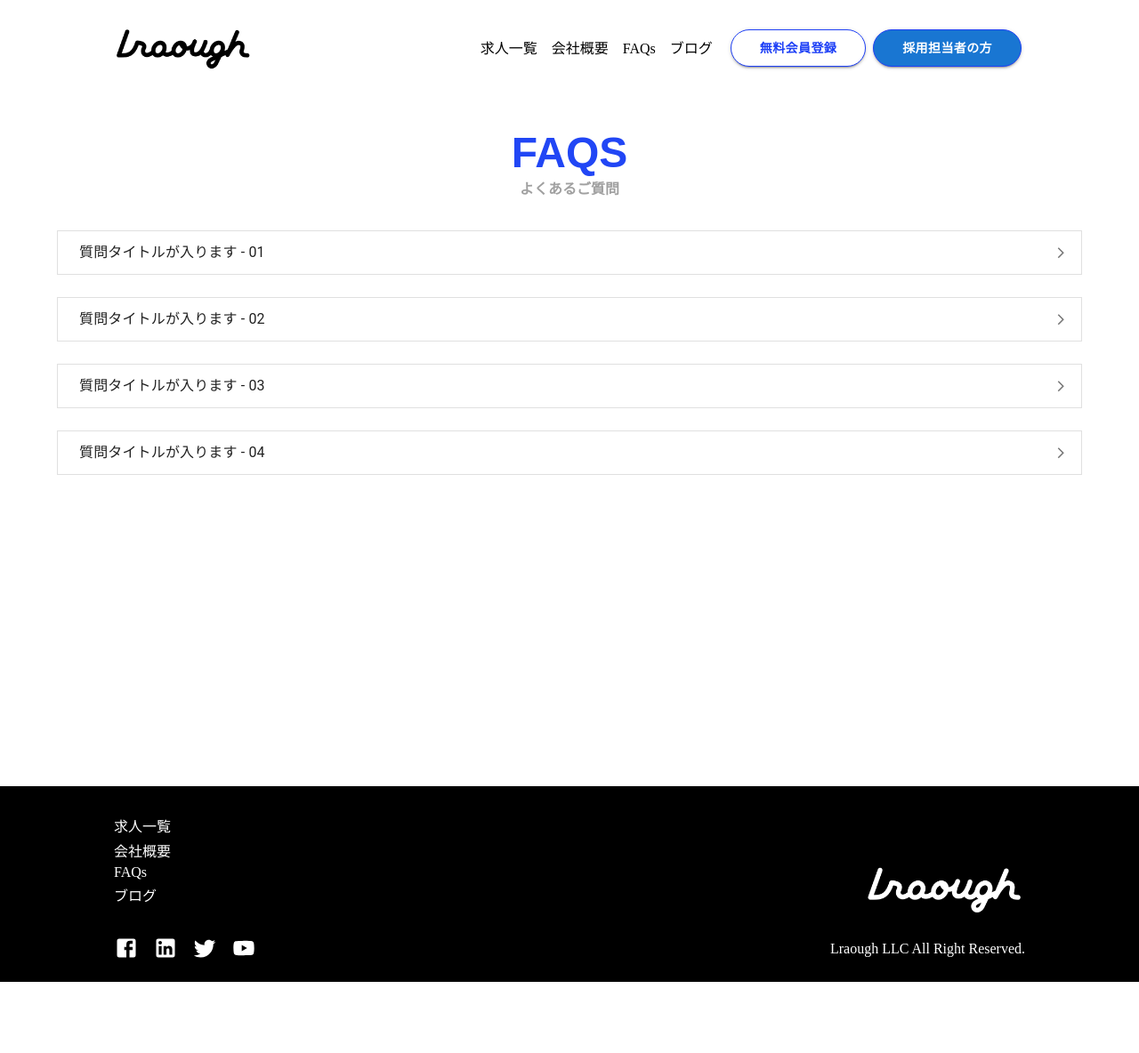
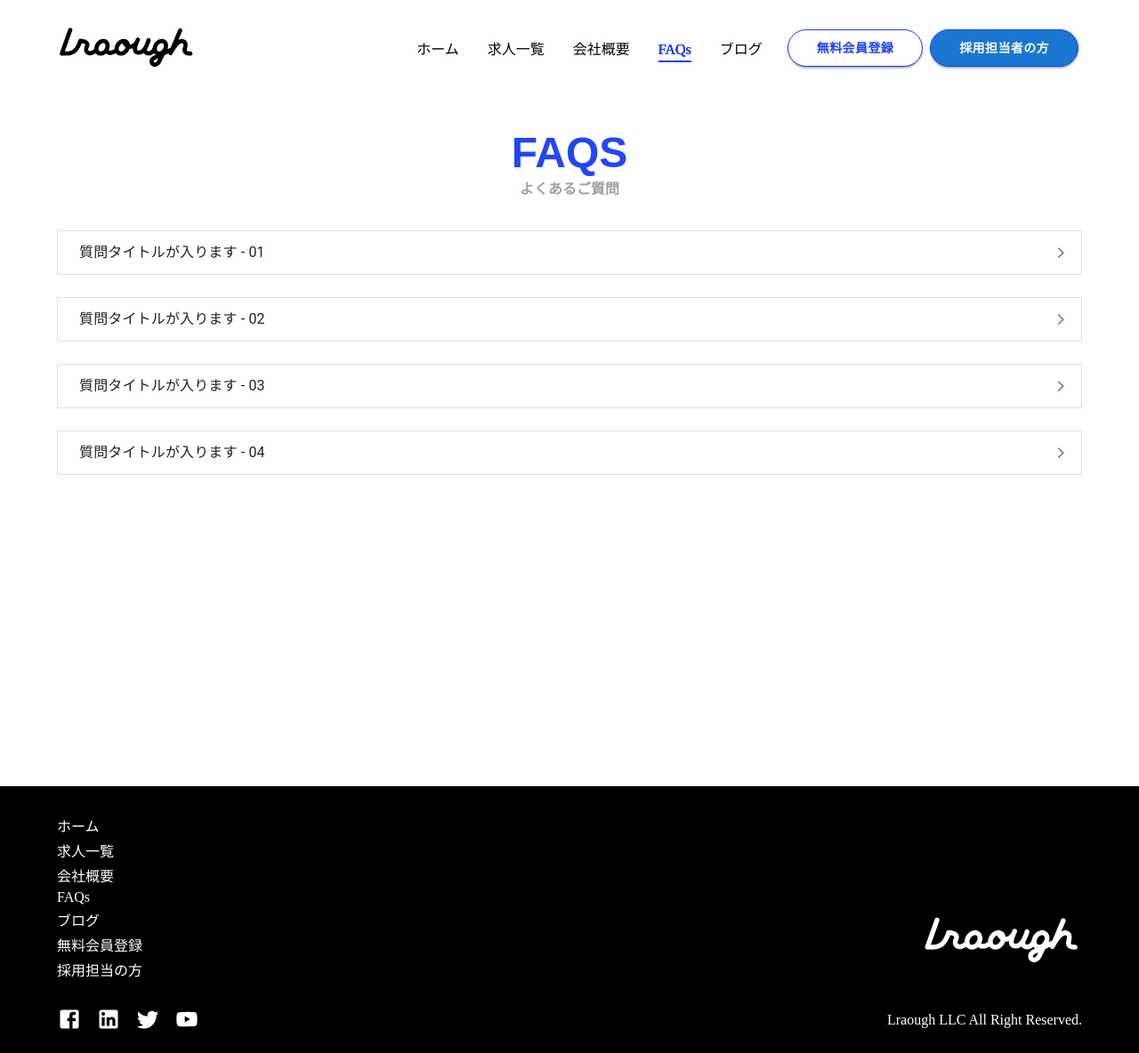
Before and after one commit to sh1mot4ku/GDS, a React (Create React App) app: page /faqs in a window 1280 px wide. Shown: the whole page at 89% size. Before the commit the page ends 1104 px from the top, so only its background shows below. Built offline with nearby package versions, Linux system fonts and the light colour scheme.

Commit message:
update change

```diff
--- a/src/components/FaqsPage/FaqsPage.js
+++ b/src/components/FaqsPage/FaqsPage.js
@@ -1,41 +1,41 @@
-import { React, useState } from 'react';
-import './FaqsPage.scss';
-import Faq from './Faq';
+import { React, useState } from "react";
+import "./FaqsPage.scss";
+import Faq from "./Faq";
 
 const FaqsPage = () => {
   const [question] = useState([
     {
-      'id': 1,
-      'title': '質問タイトルが入ります - 01',
-      'content': `人が一般的には進まない道を歩むことを「けもの道を行く」と表現します。未開の地を目指した先人が創り上げた道により、その場は大きく発展していきます。
-      Tech業界でのチャレンジとは「現代のけもの道」です。今までの常識を見直し　より便利なものを世に届ける。そんな現場で活躍する人達と切磋琢磨しながらここアメリカまでやってきました。`
-      },
-    {
-      'id': 2,
-      'title': '質問タイトルが入ります - 02',
-      'content': `人が一般的には進まない道を歩むことを「けもの道を行く」と表現します。未開の地を目指した先人が創り上げた道により、その場は大きく発展していきます。
-      Tech業界でのチャレンジとは「現代のけもの道」です。今までの常識を見直し　より便利なものを世に届ける。そんな現場で活躍する人達と切磋琢磨しながらここアメリカまでやってきました。`
+      id: 1,
+      title: "質問タイトルが入ります - 01",
+      content: `人が一般的には進まない道を歩むことを「けもの道を行く」と表現します。未開の地を目指した先人が創り上げた道により、その場は大きく発展していきます。
+      Tech業界でのチャレンジとは「現代のけもの道」です。今までの常識を見直し　より便利なものを世に届ける。そんな現場で活躍する人達と切磋琢磨しながらここアメリカまでやってきました。`,
     },
     {
-      'id': 3,
-      'title': '質問タイトルが入ります - 03',
-      'content': `人が一般的には進まない道を歩むことを「けもの道を行く」と表現します。未開の地を目指した先人が創り上げた道により、その場は大きく発展していきます。
-      Tech業界でのチャレンジとは「現代のけもの道」です。今までの常識を見直し　より便利なものを世に届ける。そんな現場で活躍する人達と切磋琢磨しながらここアメリカまでやってきました。`
+      id: 2,
+      title: "質問タイトルが入ります - 02",
+      content: `人が一般的には進まない道を歩むことを「けもの道を行く」と表現します。未開の地を目指した先人が創り上げた道により、その場は大きく発展していきます。
+      Tech業界でのチャレンジとは「現代のけもの道」です。今までの常識を見直し　より便利なものを世に届ける。そんな現場で活躍する人達と切磋琢磨しながらここアメリカまでやってきました。`,
     },
     {
-      'id': 4,
-      'title': '質問タイトルが入ります - 04',
-      'content': `人が一般的には進まない道を歩むことを「けもの道を行く」と表現します。未開の地を目指した先人が創り上げた道により、その場は大きく発展していきます。
-      Tech業界でのチャレンジとは「現代のけもの道」です。今までの常識を見直し　より便利なものを世に届ける。そんな現場で活躍する人達と切磋琢磨しながらここアメリカまでやってきました。`
+      id: 3,
+      title: "質問タイトルが入ります - 03",
+      content: `人が一般的には進まない道を歩むことを「けもの道を行く」と表現します。未開の地を目指した先人が創り上げた道により、その場は大きく発展していきます。
+      Tech業界でのチャレンジとは「現代のけもの道」です。今までの常識を見直し　より便利なものを世に届ける。そんな現場で活躍する人達と切磋琢磨しながらここアメリカまでやってきました。`,
     },
-  ])
+    {
+      id: 4,
+      title: "質問タイトルが入ります - 04",
+      content: `人が一般的には進まない道を歩むことを「けもの道を行く」と表現します。未開の地を目指した先人が創り上げた道により、その場は大きく発展していきます。
+      Tech業界でのチャレンジとは「現代のけもの道」です。今までの常識を見直し　より便利なものを世に届ける。そんな現場で活躍する人達と切磋琢磨しながらここアメリカまでやってきました。`,
+    },
+  ]);
   return (
-    <div className='main'>
-      <div className='title'>
+    <div className="main">
+      <div className="title">
         <h2>FAQS</h2>
         <p>よくあるご質問</p>
       </div>
-      <div className='contents'>
+      <div className="contents">
         <Faq />
         <Faq question={question[0]} />
         <Faq question={question[1]} />
@@ -43,7 +43,7 @@ const FaqsPage = () => {
         <Faq question={question[3]} />
       </div>
     </div>
-  )
-}
+  );
+};
 
 export default FaqsPage;
--- a/src/components/Footer/Footer.js
+++ b/src/components/Footer/Footer.js
@@ -1,5 +1,6 @@
 import React from "react";
 import "./Footer.scss";
+import { Link } from "react-router-dom";
 import FacebookIcon from "@mui/icons-material/Facebook";
 import LinkedInIcon from "@mui/icons-material/LinkedIn";
 import TwitterIcon from "@mui/icons-material/Twitter";
@@ -10,12 +11,29 @@ export const Footer = () => {
     <footer className="footer">
       <div className="footer-container">
         <div className="menu-sns-wrapper">
-          <ul className="menu">
-            <li className="menu-item">求人一覧</li>
-            <li className="menu-item">会社概要</li>
-            <li className="menu-item">FAQs</li>
-            <li className="menu-item">ブログ</li>
-          </ul>
+          <div className="menu">
+            <Link to="/" className="menu-item">
+              ホーム
+            </Link>
+            <Link to="/joblistings" className="menu-item">
+              求人一覧
+            </Link>
+            <Link to="/about" className="menu-item">
+              会社概要
+            </Link>
+            <Link to="/faqs" className="menu-item">
+              FAQs
+            </Link>
+            <Link to="/blog" className="menu-item">
+              ブログ
+            </Link>
+            <Link to="/" className="menu-item">
+              無料会員登録
+            </Link>
+            <Link to="/" className="menu-item">
+              採用担当の方
+            </Link>
+          </div>
           <div className="sns-wrapper">
             <FacebookIcon className="icon" />
             <LinkedInIcon className="icon" />
@@ -24,11 +42,13 @@ export const Footer = () => {
           </div>
         </div>
         <div className="logo-copyright-wrapper">
-          <img
-            className="company-logo-bk"
-            src="photos/lraoughLogoBk.png"
-            alt=""
-          />
+          <Link to="/" className="company-logo-bk-wrapper">
+            <img
+              className="company-logo-bk"
+              src="photos/lraoughLogoBk.png"
+              alt=""
+            />
+          </Link>
           <div className="copy-right">Lraough LLC All Right Reserved. </div>
         </div>
       </div>
--- a/src/components/Footer/Footer.scss
+++ b/src/components/Footer/Footer.scss
@@ -1,10 +1,10 @@
 .footer {
-  height: 220px;
+  height: 300px;
   width: 100%;
   background: black;
   .footer-container {
-    height: 220px;
-    width: 80vw;
+    height: 300px;
+    width: 90vw; // change later?
     margin: auto;
     color: white;
     display: flex;
@@ -12,18 +12,24 @@
     align-items: center;
 
     .menu-sns-wrapper {
-      height: 180px;
+      height: 260px;
       display: flex;
       flex-direction: column;
       justify-content: space-between;
 
       .menu {
         margin: 12px 0;
+        display: flex;
+        flex-direction: column;
         .menu-item {
-          list-style: none;
           font-size: 16px;
           margin-bottom: 4px;
           cursor: pointer;
+          color: white;
+
+          &:hover {
+            opacity: 0.6;
+          }
         }
       }
       .sns-wrapper {
@@ -31,6 +37,10 @@
           font-size: 28px;
           margin-right: 16px;
           cursor: pointer;
+
+          &:hover {
+            opacity: 0.6;
+          }
         }
       }
     }
@@ -39,12 +49,14 @@
       flex-direction: column;
       justify-content: flex-end;
       align-items: center;
-      height: 180px;
-      .company-logo-bk {
-        margin-bottom: 28px;
-        height: 60px;
+      height: 260px;
+      .company-logo-bk-wrapper {
         align-self: flex-end;
-        cursor: pointer;
+        .company-logo-bk {
+          margin-bottom: 48px;
+          height: 60px;
+          cursor: pointer;
+        }
       }
       .copy-right {
         margin-bottom: 8px;
--- a/src/components/Header/Header.js
+++ b/src/components/Header/Header.js
@@ -1,19 +1,66 @@
 import React from "react";
 import "./Header.scss";
 import Button from "@mui/material/Button";
+import { useLocation, Link } from "react-router-dom";
 
 const Header = () => {
+  const location = useLocation();
+  console.log(location);
+
   return (
     <header className="header">
       <div className="header-container">
-        <img className="company-logo" src="photos/lraoughLogo.png" alt="" />
+        <Link to="/">
+          <img className="company-logo" src="photos/lraoughLogo.png" alt="" />
+        </Link>
         <nav className="nav-bar">
-          <ul className="menu">
-            <li className="menu-item">求人一覧</li>
-            <li className="menu-item">会社概要</li>
-            <li className="menu-item">FAQs</li>
-            <li className="menu-item">ブログ</li>
-          </ul>
+          <div className="menu">
+            <Link
+              className={[
+                "menu-item",
+                location.pathname === "/" && "activated-menu",
+              ].join(" ")}
+              to="/"
+            >
+              ホーム
+            </Link>
+            <Link
+              className={[
+                "menu-item",
+                location.pathname === "/joblistings" && "activated-menu",
+              ].join(" ")}
+              to="/joblistings"
+            >
+              求人一覧
+            </Link>
+            <Link
+              className={[
+                "menu-item",
+                location.pathname === "/about" && "activated-menu",
+              ].join(" ")}
+              to="/about"
+            >
+              会社概要
+            </Link>
+            <Link
+              className={[
+                "menu-item",
+                location.pathname === "/faqs" && "activated-menu",
+              ].join(" ")}
+              to="/faqs"
+            >
+              FAQs
+            </Link>
+            <Link
+              className={[
+                "menu-item",
+                location.pathname === "/blog" && "activated-menu",
+              ].join(" ")}
+              to="/blog"
+            >
+              ブログ
+            </Link>
+          </div>
           <Button
             // onClick={}
             variant="contained"
--- a/src/components/Header/Header.scss
+++ b/src/components/Header/Header.scss
@@ -5,7 +5,7 @@
   width: 100%;
   .header-container {
     height: 108px;
-    width: 80vw;
+    width: 90vw;
     margin: auto;
     display: flex;
     align-items: center;
@@ -19,11 +19,16 @@
 
       .menu {
         margin-right: 8px;
+        align-self: center;
         .menu-item {
-          display: inline-block;
-          list-style: none;
-          margin: 8px;
-          cursor: pointer;
+          margin: 16px;
+          padding-bottom: 4px;
+
+          &:hover {
+            color: $color_primary;
+            text-shadow: 0 0.015em $color_primary, 0 -0.015em$color_primary,
+              0.01em 0 $color_primary, -0.01em 0 $color_primary;
+          }
         }
       }
       .round-button {
@@ -40,3 +45,10 @@
     }
   }
 }
+
+.activated-menu {
+  color: $color_primary;
+  text-shadow: 0 0.015em $color_primary, 0 -0.015em$color_primary,
+    0.01em 0 $color_primary, -0.01em 0 $color_primary;
+  border-bottom: solid 2px $color_primary;
+}
```
